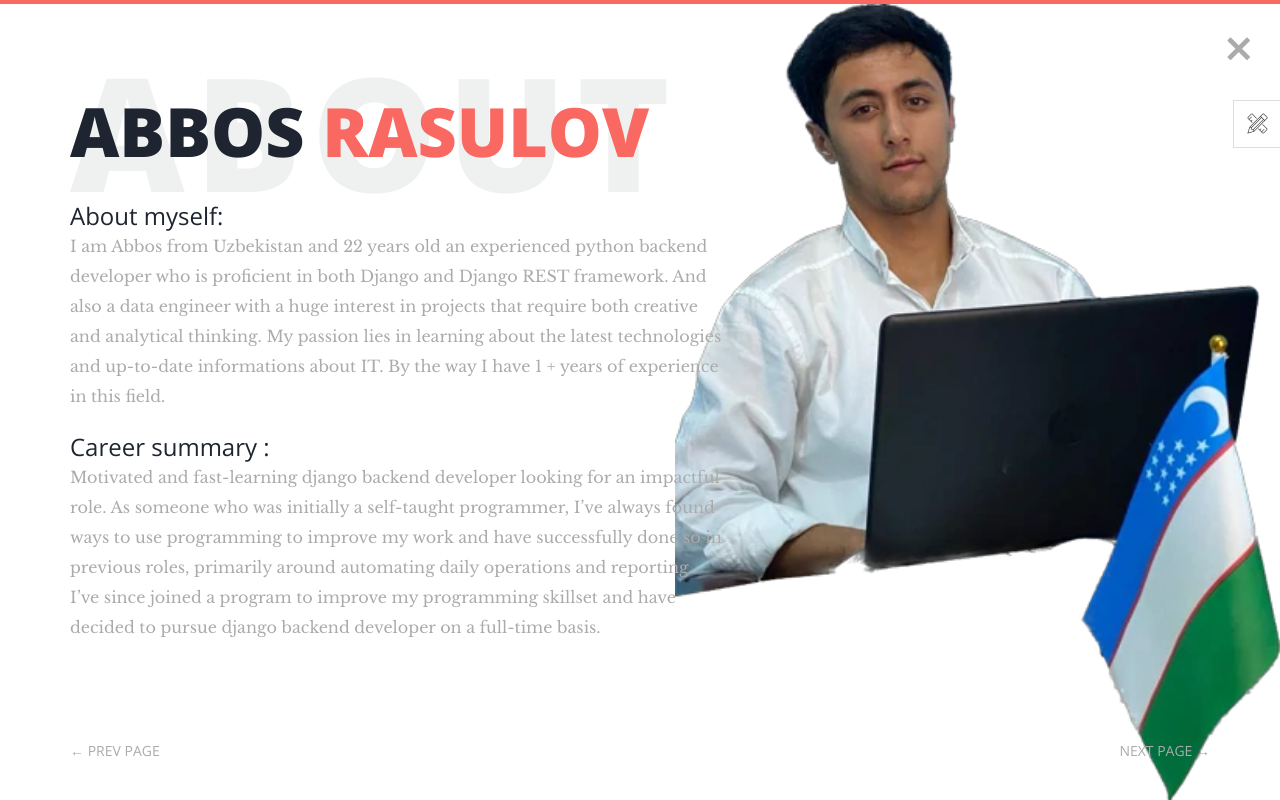
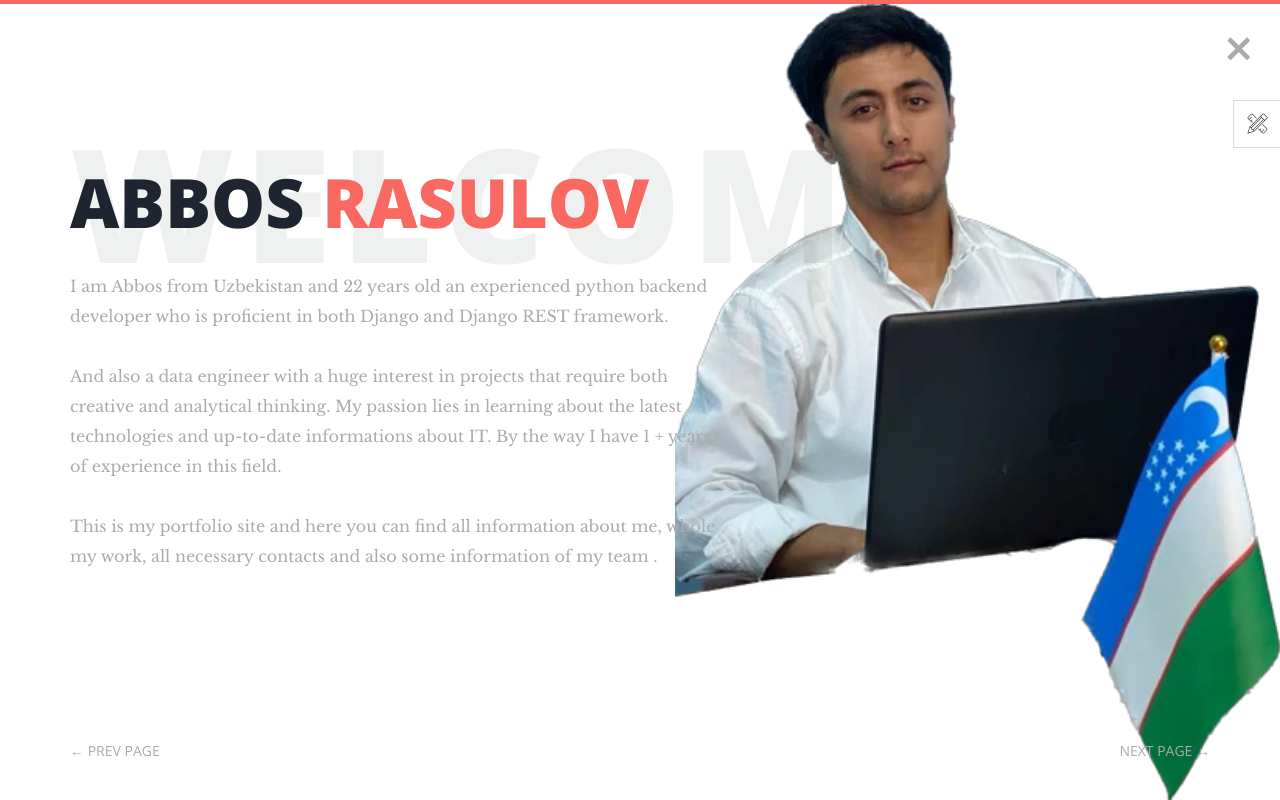
Before and after one commit to abbos-rasulov/My-portfolio-website, a Django app: page /welcome/ in a window 1280 px wide. Run offline with Django 4.2, Linux system fonts and the light colour scheme; some libraries are stand-ins or nearby versions; some web fonts are replaced.

Commit message:
added some informations

```diff
--- a/portfolio/templates/index.html
+++ b/portfolio/templates/index.html
@@ -12,9 +12,8 @@
           <div class="col-xs-12 col-md-offset-1 col-md-10 col-lg-offset-2 col-lg-8">
             <div class="page-title home text-center">
               <img src="{% static 'images/Abbos_logoyim.png' %}" alt="There is a logo" >
-              <p>a python backend developer from Uzbekistan who is proficient in both Django and Django REST framework.
-                  My passion lies in learning about the latest technologies and up-to-date informations about IT.
-                  I have 1 + years of experience in this field.</p>
+              <p> an experienced python backend developer from Uzbekistan, 22 years old who is proficient in both Django and Django REST framework.
+                  </p>
             </div>
 
             <div class="hexagon-menu clear">
--- a/portfolio/templates/welcome.html
+++ b/portfolio/templates/welcome.html
@@ -17,11 +17,12 @@
         <div class="row">
           <div class="col-xs-12 col-md-6 col-lg-7">
             <div class="page-title">
-              <h2>Abbos <span class="primary">Rasulov</span> <span class="title-bg">About</span></h2>
-                <h3>About myself:</h3>
-              <p>I am Abbos from Uzbekistan and 22 years old an experienced  python backend developer who is proficient in both Django and Django REST framework. And also a data engineer with a huge interest in projects that require both creative and analytical thinking. My passion lies in learning about the latest technologies and up-to-date informations about IT. By the way I have 1 + years of experience in this field. </p>
-                <h3>Career summary :</h3>
-              <p>Motivated and fast-learning django backend developer looking for an impactful role. As someone who was initially a self-taught programmer, I’ve always found ways to use programming to improve my work and have successfully done so in previous roles, primarily around automating daily operations and reporting. I’ve since joined a program to improve my programming skillset and have decided to pursue django backend developer on a full-time basis.</p>
+              <h2>Abbos <span class="primary">Rasulov</span> <span class="title-bg">Welcome</span></h2>
+              <p>I am Abbos from Uzbekistan and 22 years old an experienced  python backend developer who is proficient in both Django and Django REST framework.
+                  <br><br>And also a data engineer with a huge interest in projects that require both creative and analytical thinking. My passion lies in learning about the latest technologies and up-to-date informations about IT. By the way I have 1 + years of experience in this field.
+                  <br><br>This is my portfolio site and here you can find all information about me, whole my work, all necessary contacts and also some information of my team .</p>
+{#                <h3>Career summary :</h3>#}
+{#              <p>Motivated and fast-learning django backend developer looking for an impactful role. As someone who was initially a self-taught programmer, I’ve always found ways to use programming to improve my work and have successfully done so in previous roles, primarily around automating daily operations and reporting. I’ve since joined a program to improve my programming skillset and have decided to pursue django backend developer on a full-time basis.</p>#}
             </div>
           </div>
         </div> <!-- /.row -->
```
